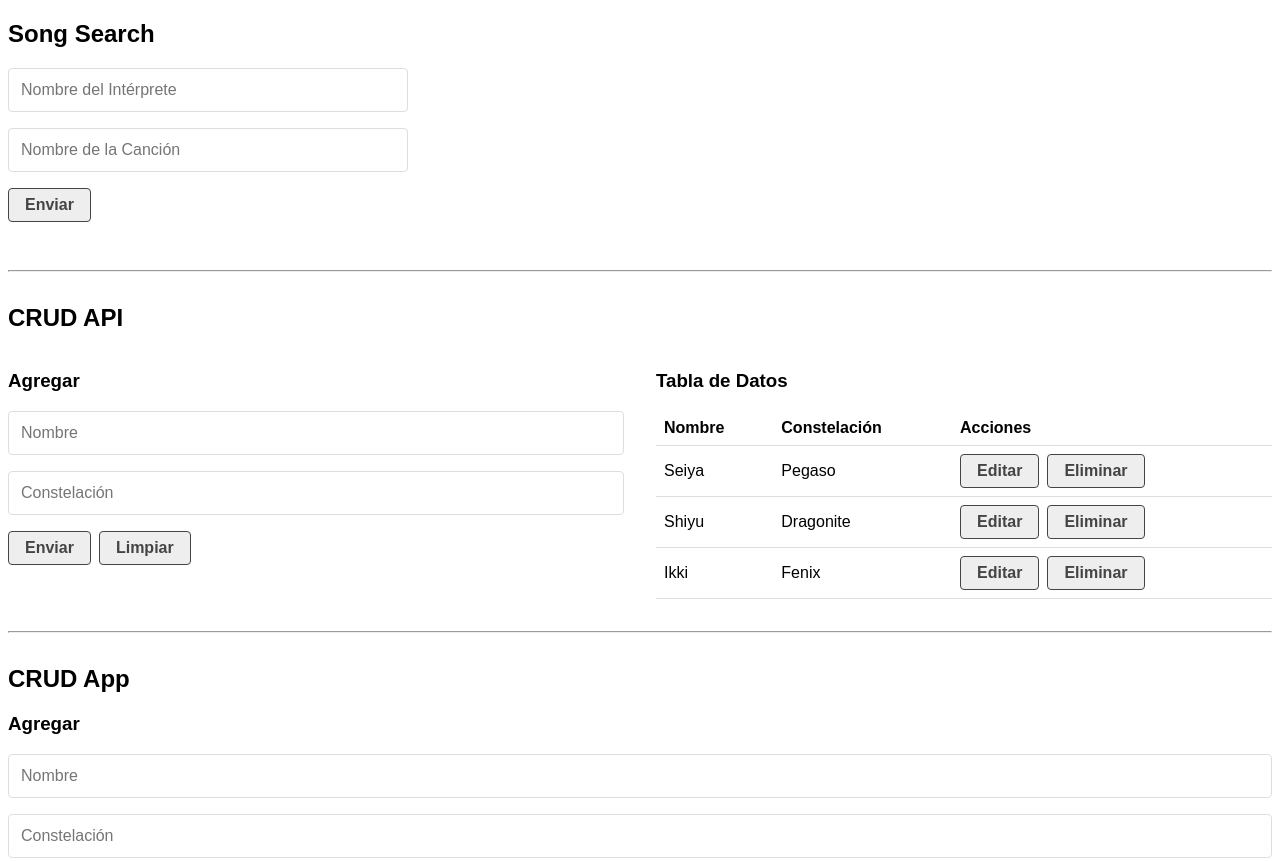
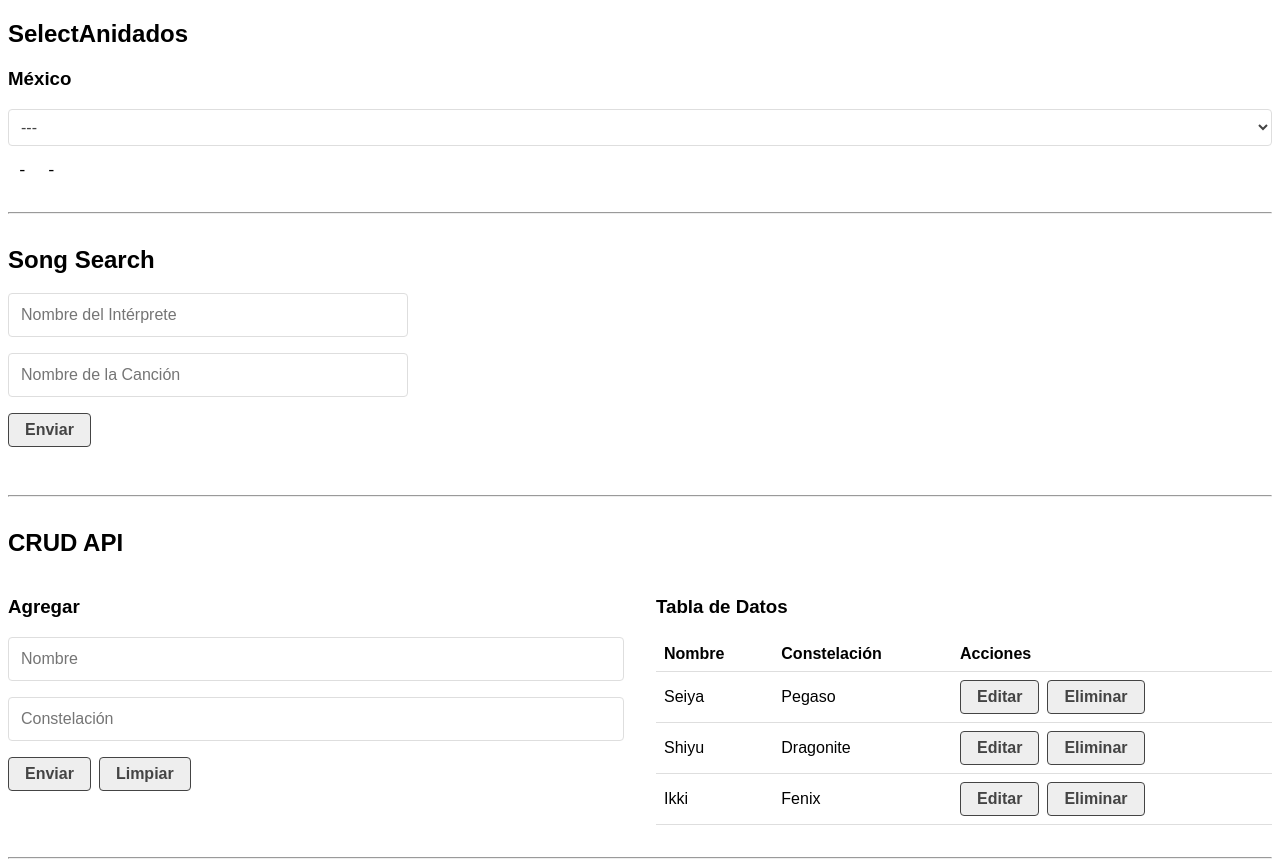
Before and after one commit to dashdancin/Ejercicios_React, a React (Create React App) app: page / in a window 1280 px wide. Shown: the top 861 px of the page. Built offline with nearby package versions, Linux system fonts and the light colour scheme; data requests are answered from the project's data file.

Commit message:
Clase 42 completada!

```diff
--- a/src/App.js
+++ b/src/App.js
@@ -1,11 +1,14 @@
 import React from 'react';
 import CrudApi from './Components/CrudApi';
 import CrudApp from './Components/CrudApp';
+import SelectAnidados from './Components/SelectAnidados';
 import SongSearch from './Components/SongSearch';
 
 function App() {
  return (
   <>
+   <SelectAnidados />
+   <hr />
    <SongSearch />
    <hr />
    <CrudApi />
--- a/src/Components/SelectAnidados.js
+++ b/src/Components/SelectAnidados.js
@@ -1,4 +1,4 @@
-import React from 'react';
+import React, { useState } from 'react';
 import SelectList from './SelectList';
 
 const SelectAnidados = () => {
@@ -28,13 +28,14 @@ const SelectAnidados = () => {
    )}
    {town && (
     <SelectList
-     title='colonia'
+     title='colonias'
      url=''
      handleChange={(e) => {
       setSuburn(e.target.value);
      }}
     />
    )}
+
    <pre>
     <code>
      {state} - {town} - {suburn}
--- a/src/Components/SelectList.js
+++ b/src/Components/SelectList.js
@@ -1,7 +1,13 @@
 import React from 'react';
 
 const SelectList = () => {
- return <div>SelectList</div>;
+ return (
+  <div>
+   <select name='' id=''>
+    <option value=''>---</option>
+   </select>
+  </div>
+ );
 };
 
 export default SelectList;
```
